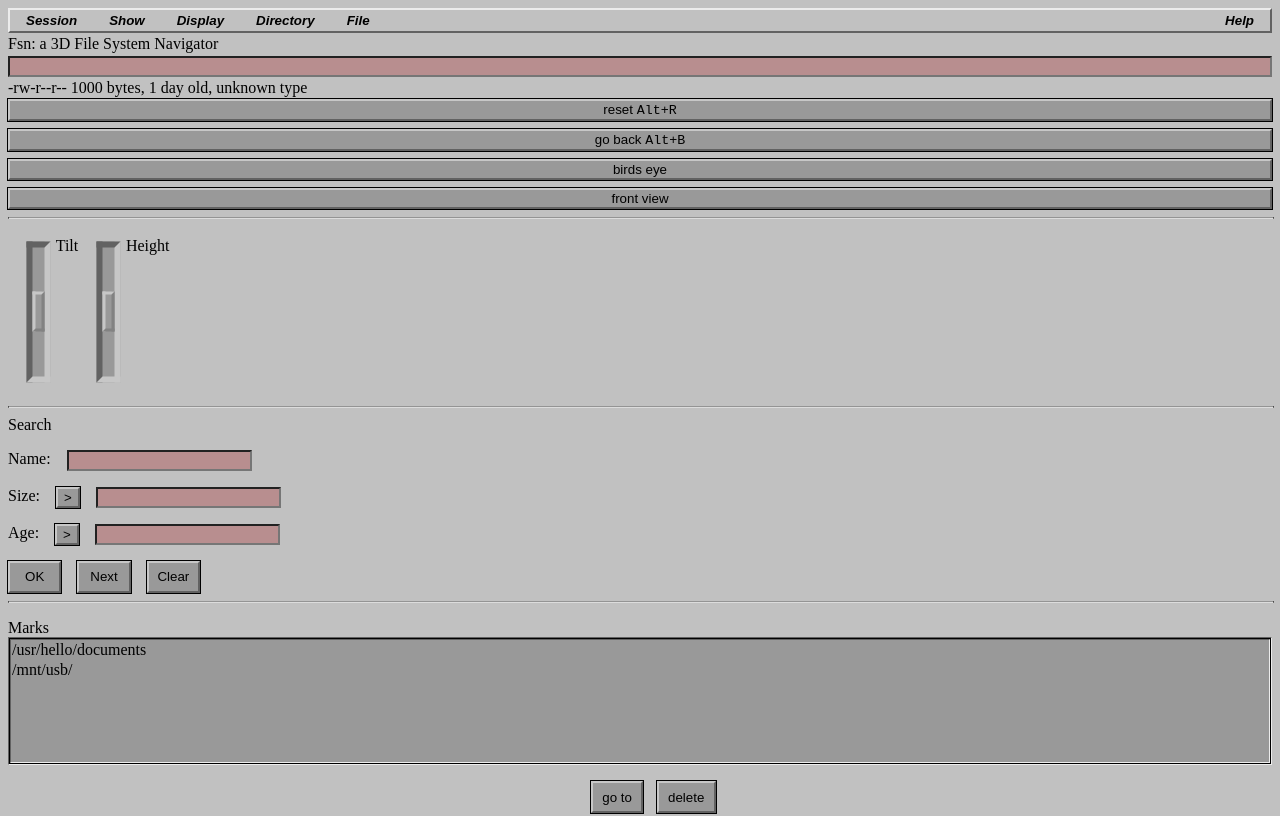
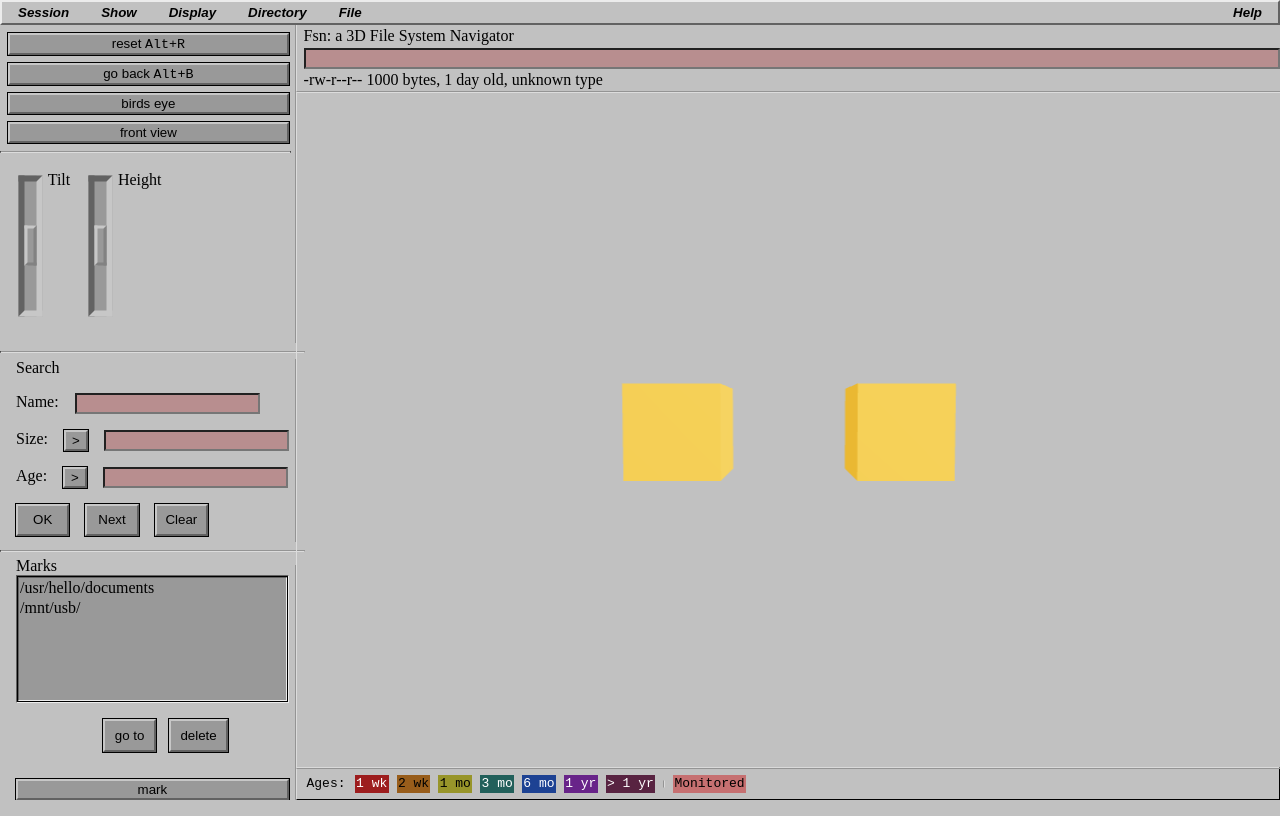
Before and after one commit to rezbyte/r3f-fsn, a React (Vite) app in the folder frontend/: page / in a window 1280 px wide. Shown: the top 816 px of the page. Built offline with nearby package versions, Linux system fonts and the light colour scheme.

Commit message:
Arranged UI using Grid

```diff
--- a/frontend/src/components/View.tsx
+++ b/frontend/src/components/View.tsx
@@ -24,7 +24,7 @@ function Box(props: JSX.IntrinsicElements["mesh"]) {
 
 export default function View() {
   return (
-    <Canvas frameloop="demand">
+    <Canvas className="view" frameloop="demand">
       <ambientLight />
       <pointLight position={[10, 10, 10]} />
       <Box position={[-1.2, 0, 0]} />
--- a/frontend/src/main.tsx
+++ b/frontend/src/main.tsx
@@ -8,6 +8,7 @@ import Search from "./components/Search";
 import Toolbar from "./components/Toolbar";
 import View from "./components/View";
 import "./styles/Global.css";
+import "./styles/Layout.css";
 
 const container = document.getElementById("root");
 const root = createRoot(container!);
--- /dev/null
+++ b/frontend/src/styles/Layout.css
@@ -0,0 +1,108 @@
+#root {
+  position: absolute;
+  top: 0px;
+  left: 0px;
+  display: grid;
+  grid-template-columns: 1fr 4fr;
+  grid-auto-rows: auto;
+  grid-template-areas:
+    "tb tb"
+    "cc pm"
+    "cc vw"
+    "cc vw"
+    "hr1 vw"
+    "sh vw"
+    "hr2 vw"
+    "mk vw"
+    "mk vw"
+    "mk cg";
+  height: 100vh;
+  width: 100vw;
+}
+
+#root > .toolbar {
+  grid-area: tb;
+}
+
+#root > .camera-controls {
+  grid-area: cc;
+  padding-right: 0.4em;
+  border-right-style: solid;
+  border-right-width: 0.1em;
+  border-right-color: #949494;
+}
+
+#root > .camera-controls > .buttons {
+  margin-left: 0.5em;
+  margin-top: 0.5em;
+}
+
+#root > .camera-controls + hr {
+  grid-area: hr1;
+  padding-right: 0.4em;
+  border-right-style: solid;
+  border-right-width: 0.1em;
+  border-right-color: #949494;
+}
+
+#root > .search {
+  grid-area: sh;
+  padding-right: 0.4em;
+  margin-left: 1em;
+  margin-top: -0.5em;
+  border-right-style: solid;
+  border-right-width: 0.1em;
+  border-right-color: #949494;
+}
+
+#root > .search + hr {
+  grid-area: hr2;
+  padding-right: 0.4em;
+  border-right-style: solid;
+  border-right-width: 0.1em;
+  border-right-color: #949494;
+}
+
+#root > .marks {
+  grid-area: mk;
+  padding-right: 0.4em;
+  margin-left: 1em;
+  border-right-style: solid;
+  border-right-width: 0.1em;
+  border-right-color: #949494;
+}
+
+#root > .marks > .marks-header {
+  margin-top: -0.5em;
+}
+
+#root > .path-manager {
+  grid-area: pm;
+  padding-left: 0.4em;
+  border-left-style: solid;
+  border-left-width: 0.1em;
+  border-left-color: #dcdcdc;
+  border-bottom-style: solid;
+  border-bottom-width: 0.1em;
+  border-bottom-color: #949494;
+}
+
+#root > .view {
+  grid-area: vw;
+  border-left-style: solid;
+  border-left-width: 0.1em;
+  border-left-color: #dcdcdc;
+  border-top-style: solid;
+  border-top-width: 0.1em;
+  border-top-color: #dcdcdc;
+  border-bottom-style: solid;
+  border-bottom-width: 0.1em;
+  border-bottom-color: #949494;
+}
+
+#root > .colour-guide {
+  grid-area: cg;
+  border-left-style: solid;
+  border-left-width: 0.1em;
+  border-left-color: #dcdcdc;
+}
```
